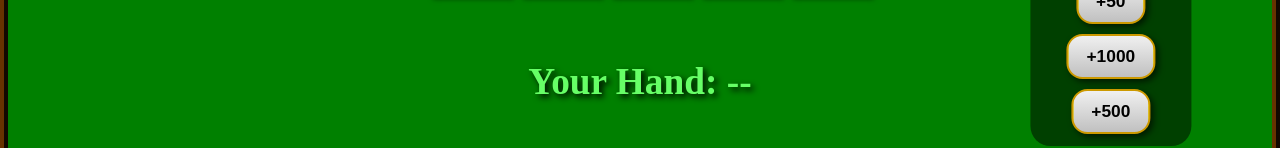
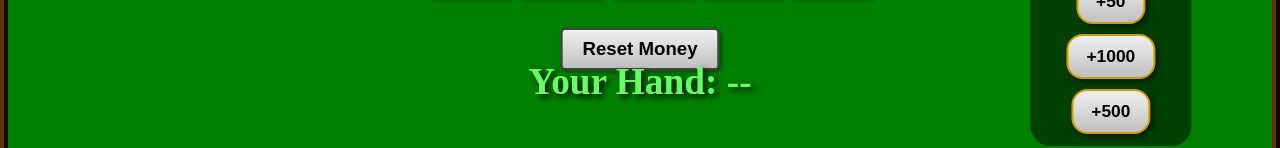
Before and after one commit to Camerons-Git7/black-jack, a plain HTML site: page index.html in a window 1280 px wide. Shown: the part 450-598 px from the top of the page. Drawn offline with Linux system fonts and the light colour scheme.

Commit message:
Update index.html

```diff
--- a/index.html
+++ b/index.html
@@ -3,7 +3,7 @@
 
 <head>
 	<title>Black Jack</title>
-	<link rel="icon" type="image/x-icon" href="https://math.hws.edu/favicon.ico  ">
+	<link rel="icon" type="image/x-icon" href="https://math.hws.edu/favicon.ico   ">
 
 	<script type="text/javascript">
 		/* CARD AND DECK CLASSES */
@@ -88,7 +88,7 @@ function DisplayedCard(divid, card) {
 
    var cardImg = document.createElement("img");
    this.cardImg = cardImg;
-   cardImg.src = "https://math.hws.edu/eck/cs271/js-work/cards.png          ";
+   cardImg.src = "https://math.hws.edu/eck/cs271/js-work/cards.png           ";
    cardImg.style.position = "absolute";
    cardImg.style.width = (79*13) + "px";
    cardImg.style.height = (123*5) + "px";
@@ -213,6 +213,15 @@ function addToBet(amount) {
     if (newAmount > money) newAmount = money;
     if (newAmount < 1) newAmount = 1;
     document.getElementById("bet").value = newAmount;
+}
+
+function resetMoney() {
+    if (confirm("Are You Sure You'd Like to Reset Your Money?")) {
+        money = 100;
+        document.getElementById("money").innerHTML = "$" + money;
+        localStorage.setItem('blackjack_money', money);
+        document.getElementById("message").innerHTML = "<span style='color: #FFD700;'>Money reset to $100!</span>";
+    }
 }
 
 function startGame() {
@@ -592,6 +601,14 @@ window.addEventListener('resize', function() {
 			transform: translateY(-1px) scale(0.98);
 			box-shadow: 2px 2px 4px rgba(0, 0, 0, 0.5) !important;
 		}
+
+		#resetMoneyButton {
+			position: absolute;
+			top: 60%;
+			left: 50%;
+			transform: translateX(-50%);
+			margin: 0;
+		}
 	</style>
 </head>
 
@@ -614,6 +631,8 @@ window.addEventListener('resize', function() {
 			<button class="bet-btn" onclick="addToBet(500)">+500</button>
 		</div>
 
+		<button id="resetMoneyButton" onclick="resetMoney()">Reset Money</button>
+
 		<div id="buttonContainer">
 			<button id="hitButton" onclick="hit()">Hit</button>
 			<button id="standButton" onclick="stand()">Stand</button>
```
